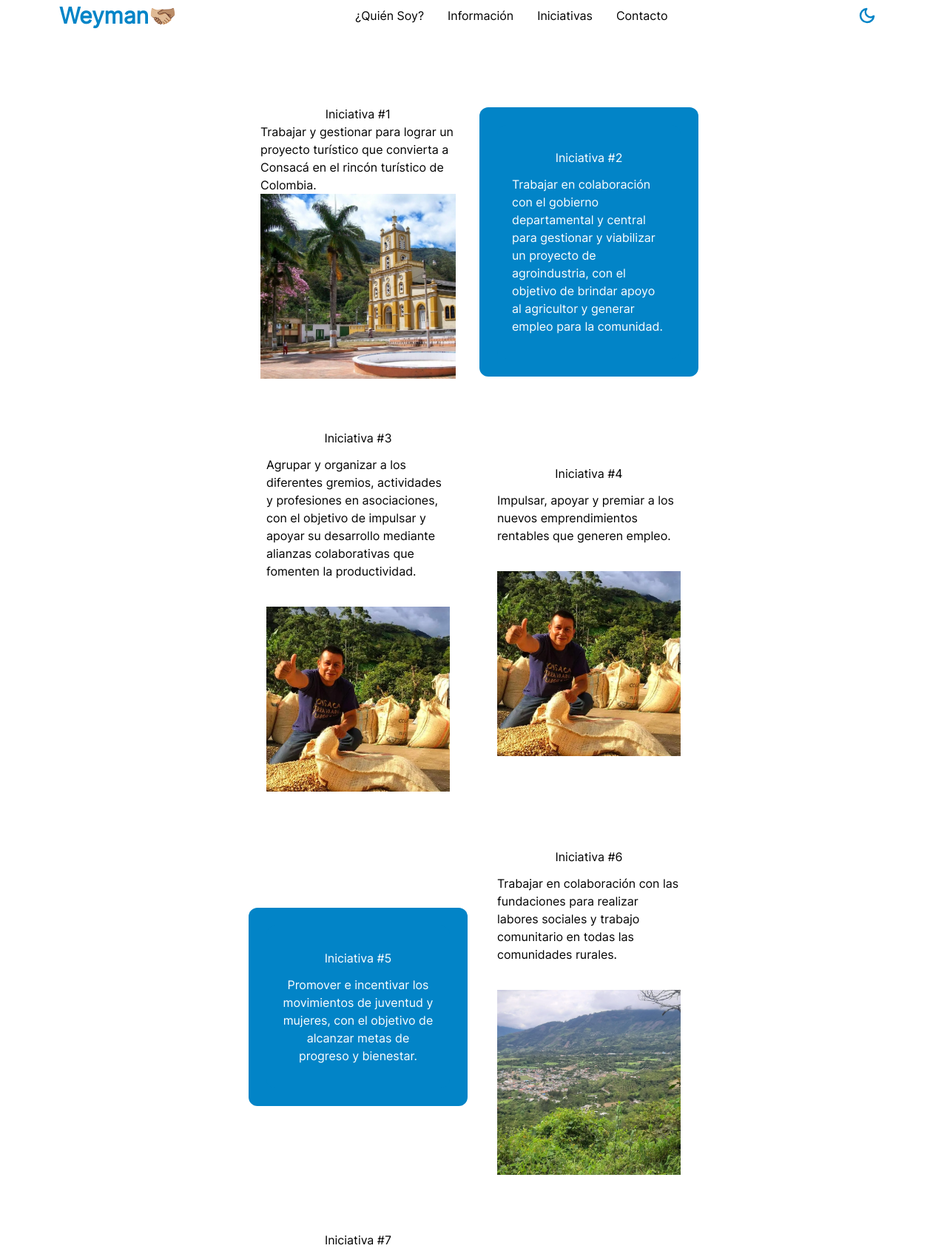
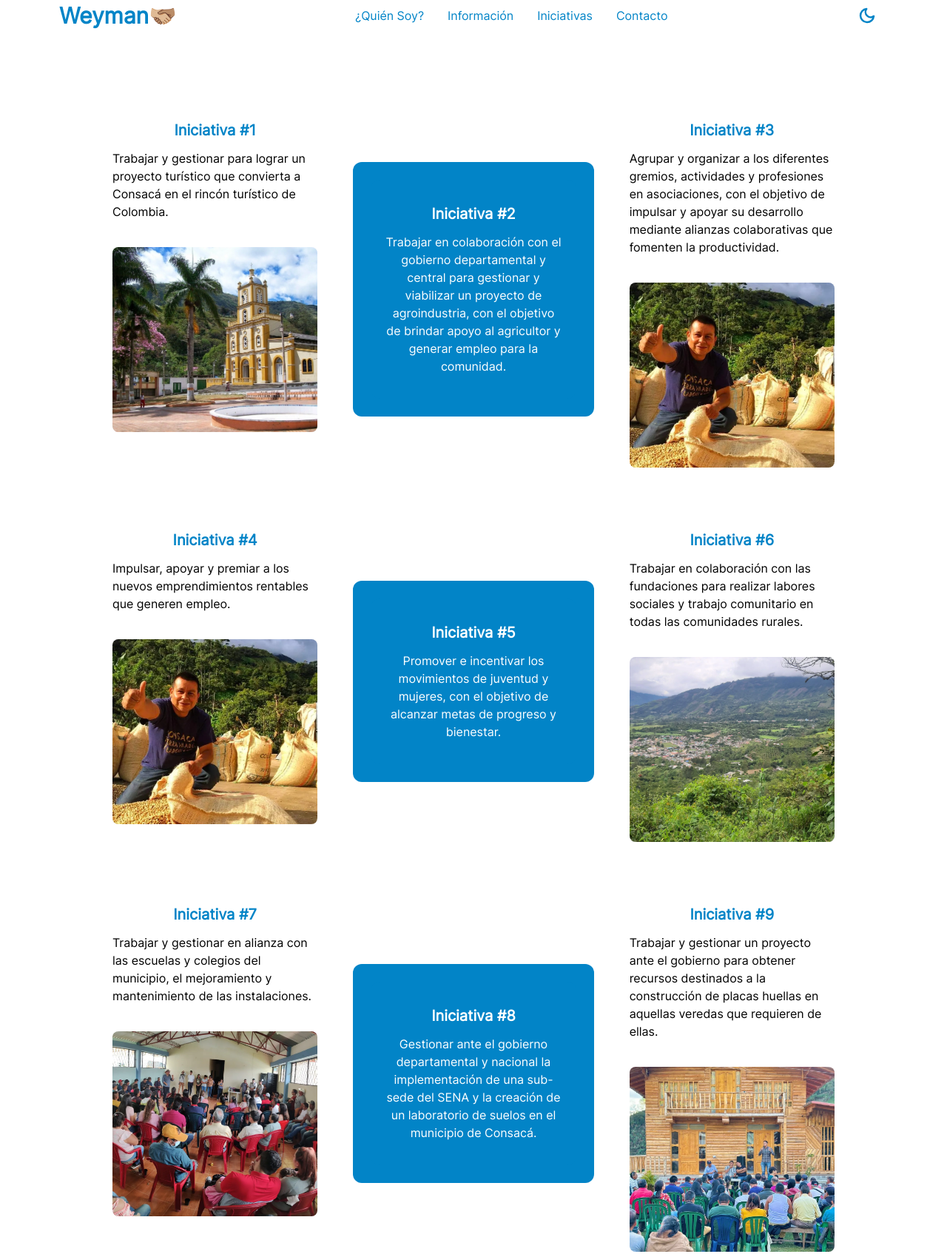
Before and after one commit to Mayer-04/Proyecto-Weykman, an Astro site: page /iniciativas in a window 1280 px wide. Shown: the part 19-1714 px from the top of the page at 74% size. Built offline with nearby package versions, Linux system fonts and the light colour scheme; Astro itself is replaced by a stand-in of ours; what tailwindcss-animated would draw is missing.

Commit message:
Agregando Responsive a los componentes principales

```diff
--- a/src/components/Card.astro
+++ b/src/components/Card.astro
@@ -15,3 +15,7 @@
     />
   </div>
 </article>
+
+width="300"
+height="250"
+class="w-full h-[250px] object-cover"
--- a/src/components/HeaderMenu.astro
+++ b/src/components/HeaderMenu.astro
@@ -11,11 +11,19 @@ const { logo } = Astro.props;
         {logo}🫱🏼‍🫲🏽
       </h2>
     </a>
-    <ul class="hidden md:flex gap-8">
-      <li><a href="/">¿Quién Soy?</a></li>
-      <li><a href="/informacion">Información</a></li>
-      <li><a href="/iniciativas">Iniciativas</a></li>
-      <li><a href="/FooterContact">Contacto</a></li>
+    <ul
+      class="hidden md:flex gap-8 [&>li>a]:text-sky-600 [&>li>a]:font-medium dark:[&>li>a]:text-white"
+    >
+      <li class="hover:underline duration-300"><a href="/">¿Quién Soy?</a></li>
+      <li class="hover:underline duration-300">
+        <a href="/informacion">Información</a>
+      </li>
+      <li class="hover:underline duration-300">
+        <a href="/iniciativas">Iniciativas</a>
+      </li>
+      <li class="hover:underline duration-300">
+        <a href="/FooterContact">Contacto</a>
+      </li>
     </ul>
 
     <button id="themeToggle" type="button" class="px-2 py-1 md:px-4">
--- a/src/pages/index.astro
+++ b/src/pages/index.astro
@@ -6,7 +6,7 @@ import Layout from "../layouts/Layout.astro";
 <Layout title="Weykman | ¿Quién Soy?">
   <LandingHero />
   <main
-    class="max-w-2xl flex flex-col gap-4 items-center justify-center mx-auto mt-10 md:mt-28 p-4 md:p-8"
+    class="max-w-2xl flex flex-col gap-[60px] items-center justify-center mx-auto mt-10 md:mt-28 p-11 md:p-8"
   >
     <article
       class="flex flex-col items-center bg-sky-600 text-white rounded-2xl p-4 md:p-8"
--- a/src/pages/informacion.astro
+++ b/src/pages/informacion.astro
@@ -4,7 +4,7 @@ import Layout from "../layouts/Layout.astro";
 
 <Layout title="Weykman | Información">
   <main
-    class="max-w-2xl flex flex-col gap-4 items-center justify-center mx-auto mt-8 p-4 sm:p-8"
+    class="max-w-2xl flex flex-col gap-10 items-center justify-center mx-auto mt-8 p-4 sm:p-8"
   >
     <section class="flex flex-col items-center">
       <h2 class="mb-5 text-2xl font-bold text-sky-600">Salto de Fe</h2>
--- a/src/pages/iniciativas.astro
+++ b/src/pages/iniciativas.astro
@@ -4,86 +4,97 @@ import Layout from "../layouts/Layout.astro";
 
 <Layout title="Weyman | Iniciativas">
   <main
-    class="max-w-2xl grid grid-cols-2 gap-4 items-center justify-center mx-auto mt-8 p-4 sm:p-8"
+    class="max-w-5xl flex flex-col items-center justify-center mx-auto my-16"
   >
-    <article class="flex items-center justify-center">
-      <div class="flex flex-col items-center justify-center p-4">
-        <h2 class="">Iniciativa #1</h2>
-        <p>
-          Trabajar y gestionar para lograr un proyecto turístico que convierta a
-          Consacá en el rincón turístico de Colombia.
+    <section class="grid grid-cols-1 sm:grid-cols-2 lg:grid-cols-3 gap-6">
+      <article class="flex flex-col items-center gap-6 p-6">
+        <div class="">
+          <h3 class="text-center my-3 text-sky-600 text-xl font-bold">
+            Iniciativa #1
+          </h3>
+          <p class="my-3 dark:text-white">
+            Trabajar y gestionar para lograr un proyecto turístico que convierta
+            a Consacá en el rincón turístico de Colombia.
           </p>
+        </div>
+
         <img
           width="300"
           height="250"
-          class="w-full h-[250px] object-cover"
+          class="w-[300px] h-[250px] object-cover rounded-lg"
           src="/img/iniciativas/iniciativa5.webp"
           alt="Iglesia de Consacá"
           loading="lazy"
         />
-      </div>
       </article>
 
       <article
         class="flex flex-col items-center gap-6 p-6 bg-sky-600 text-white my-auto rounded-xl"
       >
-      <div class="bg-sky-600 text-white p-5 my-auto rounded-xl">
-        <h3 class="text-center my-3">Iniciativa #2</h3>
-        <p class="my-3">
-          Trabajar en colaboración con el gobierno departamental y central para
-          gestionar y viabilizar un proyecto de agroindustria, con el objetivo
-          de brindar apoyo al agricultor y generar empleo para la comunidad.
+        <div class="bg-sky-600 p-5 my-auto rounded-xl">
+          <h3 class="text-center my-3 text-white text-xl font-bold">
+            Iniciativa #2
+          </h3>
+          <p class="my-3 text-center">
+            Trabajar en colaboración con el gobierno departamental y central
+            para gestionar y viabilizar un proyecto de agroindustria, con el
+            objetivo de brindar apoyo al agricultor y generar empleo para la
+            comunidad.
           </p>
         </div>
       </article>
 
       <article class="flex flex-col items-center gap-6 p-6">
         <div class="">
-        <h3 class="text-center my-3">Iniciativa #3</h3>
-        <p class="my-3">
+          <h3 class="text-center my-3 text-sky-600 text-xl font-bold">
+            Iniciativa #3
+          </h3>
+          <p class="my-3 dark:text-white">
             Agrupar y organizar a los diferentes gremios, actividades y
             profesiones en asociaciones, con el objetivo de impulsar y apoyar su
             desarrollo mediante alianzas colaborativas que fomenten la
             productividad.
           </p>
         </div>
-      <div class="">
+
         <img
           width="300"
           height="250"
-          class="w-full h-[250px] object-cover"
+          class="w-[300px] h-[250px] object-cover rounded-lg"
           src="/img/iniciativas/iniciativa7.webp"
           alt=""
           loading="lazy"
         />
-      </div>
       </article>
 
       <article class="flex flex-col items-center gap-6 p-6">
         <div class="">
-        <h3 class="text-center my-3">Iniciativa #4</h3>
-        <p class="my-3">
-          Impulsar, apoyar y premiar a los nuevos emprendimientos rentables que
-          generen empleo.
+          <h3 class="text-center my-3 text-sky-600 text-xl font-bold">
+            Iniciativa #4
+          </h3>
+          <p class="my-3 dark:text-white">
+            Impulsar, apoyar y premiar a los nuevos emprendimientos rentables
+            que generen empleo.
           </p>
         </div>
-      <div class="">
+
         <img
           width="300"
           height="250"
-          class="w-full h-[250px] object-cover"
+          class="w-[300px] h-[250px] object-cover rounded-lg"
           src="/img/iniciativas/iniciativa7.webp"
           alt=""
           loading="lazy"
         />
-      </div>
       </article>
 
       <article
         class="flex flex-col items-center gap-6 p-6 bg-sky-600 text-white my-auto rounded-xl"
       >
-      <div class="bg-sky-600 text-white p-5 my-auto rounded-xl">
-        <h3 class="text-center my-3">Iniciativa #5</h3>
+        <div class="bg-sky-600 p-5 my-auto rounded-xl">
+          <h3 class="text-center my-3 text-white text-xl font-bold">
+            Iniciativa #5
+          </h3>
           <p class="my-3 text-center">
             Promover e incentivar los movimientos de juventud y mujeres, con el
             objetivo de alcanzar metas de progreso y bienestar.
@@ -93,105 +104,114 @@ import Layout from "../layouts/Layout.astro";
 
       <article class="flex flex-col items-center gap-6 p-6">
         <div class="">
-        <h3 class="text-center my-3">Iniciativa #6</h3>
-        <p class="my-3">
+          <h3 class="text-center my-3 text-sky-600 text-xl font-bold">
+            Iniciativa #6
+          </h3>
+          <p class="my-3 dark:text-white">
             Trabajar en colaboración con las fundaciones para realizar labores
             sociales y trabajo comunitario en todas las comunidades rurales.
           </p>
         </div>
-      <div class="">
+
         <img
           width="300"
           height="250"
-          class="w-full h-[250px] object-cover"
+          class="w-[300px] h-[250px] object-cover rounded-lg"
           src="/img/iniciativas/iniciativa4.webp"
           alt=""
           loading="lazy"
         />
-      </div>
       </article>
 
       <article class="flex flex-col items-center gap-6 p-6">
         <div class="">
-        <h3 class="text-center my-3">Iniciativa #7</h3>
-        <p class="my-3">
+          <h3 class="text-center my-3 text-sky-600 text-xl font-bold">
+            Iniciativa #7
+          </h3>
+          <p class="my-3 dark:text-white">
             Trabajar y gestionar en alianza con las escuelas y colegios del
             municipio, el mejoramiento y mantenimiento de las instalaciones.
           </p>
         </div>
-      <div class="">
+
         <img
           width="300"
           height="250"
-          class="w-full h-[250px] object-cover"
+          class="w-[300px] h-[250px] object-cover rounded-lg"
           src="/img/iniciativas/iniciativa6.webp"
           alt=""
           loading="lazy"
         />
-      </div>
       </article>
+
       <article
         class="flex flex-col items-center gap-6 p-6 bg-sky-600 text-white my-auto rounded-xl"
       >
-      <div class="bg-sky-600 text-white p-5 my-auto rounded-xl">
-        <h3 class="text-center my-3">Iniciativa #8</h3>
+        <div class="bg-sky-600 p-5 my-auto rounded-xl">
+          <h3 class="text-center my-3 text-white text-xl font-bold">
+            Iniciativa #8
+          </h3>
           <p class="my-3 text-center">
-          Gestionar ante el gobierno departamental y nacional la implementación
-          de una sub-sede del SENA y la creación de un laboratorio de suelos en
-          el municipio de Consacá.
+            Gestionar ante el gobierno departamental y nacional la
+            implementación de una sub-sede del SENA y la creación de un
+            laboratorio de suelos en el municipio de Consacá.
           </p>
         </div>
       </article>
 
       <article class="flex flex-col items-center gap-6 p-6">
         <div class="">
-        <h3 class="text-center my-3">Iniciativa #9</h3>
-        <p class="my-3">
+          <h3 class="text-center my-3 text-sky-600 text-xl font-bold">
+            Iniciativa #9
+          </h3>
+          <p class="my-3 dark:text-white">
             Trabajar y gestionar un proyecto ante el gobierno para obtener
             recursos destinados a la construcción de placas huellas en aquellas
             veredas que requieren de ellas.
           </p>
         </div>
-      <div class="">
+
         <img
           width="300"
           height="250"
-          class="w-full h-[250px] object-cover"
+          class="w-[300px] h-[250px] object-cover rounded-lg"
           src="/img/iniciativas/iniciativa2.webp"
           alt=""
           loading="lazy"
         />
-      </div>
       </article>
 
-    <article class="flex flex-col items-center gap-6 p-6">
+      <article class="flex flex-col items-center w-full gap-6 p-6">
         <div class="">
-        <h3 class="text-center my-3">Iniciativa #10</h3>
-        <p class="my-3">
-          Trabajar en alianza con los colegios y asociaciones de exalumnos para
-          gestionar ante la Secretaría de Educación departamental y el
+          <h3 class="text-center my-3 text-sky-600 text-xl font-bold">
+            Iniciativa #10
+          </h3>
+          <p class="my-3 dark:text-white">
+            Trabajar en alianza con los colegios y asociaciones de exalumnos
+            para gestionar ante la Secretaría de Educación departamental y el
             Ministerio de Educación la creación de una sede o facultad de la
             Universidad de Nariño en la zona de la circumbalar del Galeras
             (Consacá).
           </p>
         </div>
-      <div class="">
+
         <img
           width="300"
           height="250"
-          class="w-full h-[250px] object-cover"
+          class="w-[300px] h-[250px] object-cover rounded-lg"
           src="/img/iniciativas/iniciativa3.webp"
           alt=""
           loading="lazy"
         />
-      </div>
       </article>
 
       <article
         class="flex flex-col items-center gap-6 p-6 bg-sky-600 text-white my-auto rounded-xl"
       >
-      <div class="bg-sky-600 text-white p-5 my-auto rounded-xl">
-        <h3 class="text-center my-3">Iniciativa #11</h3>
+        <div class="bg-sky-600 p-5 my-auto rounded-xl">
+          <h3 class="text-center my-3 text-white text-xl font-bold">
+            Iniciativa #11
+          </h3>
           <p class="my-3 text-center">
             Establecer una beca de estudios superiores para los tres primeros
             puestos en el examen del ICFES.
@@ -201,22 +221,24 @@ import Layout from "../layouts/Layout.astro";
 
       <article class="flex flex-col items-center gap-6 p-6">
         <div class="">
-        <h3 class="text-center my-3">Iniciativa #12</h3>
-        <p class="my-3">
-          Trabajar en la gestión de recursos para la remodelación del estadio de
-          Consacá.
+          <h3 class="text-center my-3 text-sky-600 text-xl font-bold">
+            Iniciativa #12
+          </h3>
+          <p class="my-3 dark:text-white">
+            Trabajar en la gestión de recursos para la remodelación del estadio
+            de Consacá.
           </p>
         </div>
-      <div class="">
+
         <img
           width="300"
           height="250"
-          class="w-full h-[250px] object-cover"
+          class="w-[300px] h-[250px] object-cover rounded-lg"
           src="/img/iniciativas/estadio.webp"
           alt="Estadio Consacá"
           loading="lazy"
         />
-      </div>
       </article>
+    </section>
   </main>
 </Layout>
```
Lines whose indentation alone changed are shown as unchanged.
